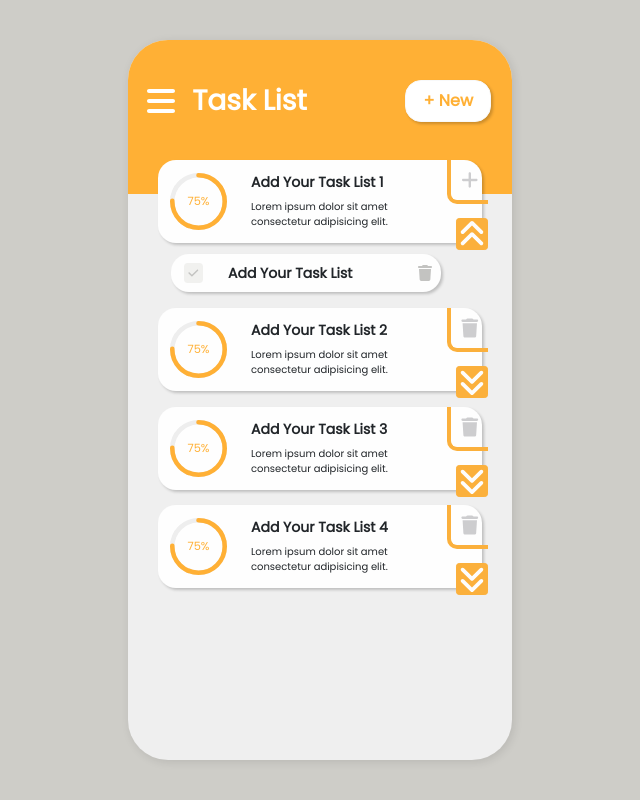
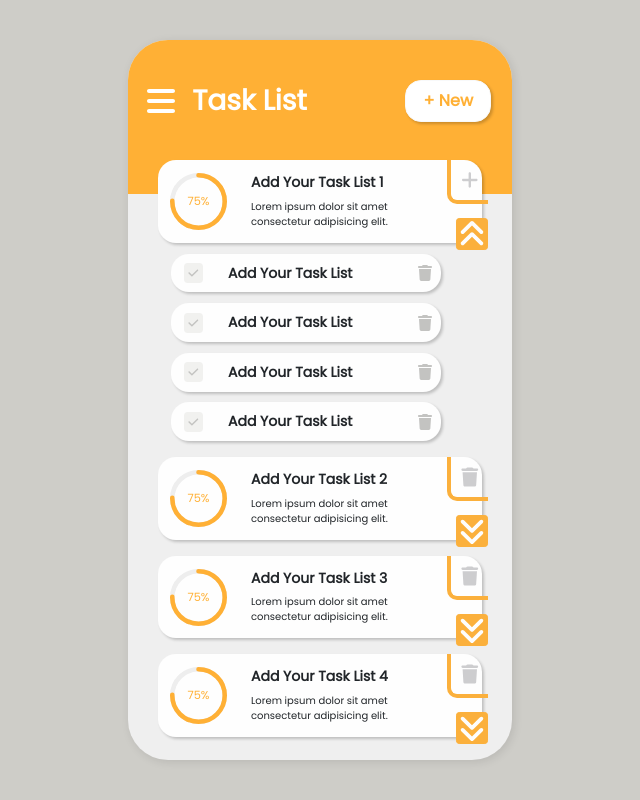
Before and after one commit to isgb/todolistfronted, a React (Vite) app: page / in a window 1280 px wide. Both pictures are taken after a click on the icon 791 px from the left and 234 px from the top of the page. Shown: the whole page, without its empty margins (320-960 px from the left). Built offline with nearby package versions, Linux system fonts and the light colour scheme.

Commit message:
checkbox task

```diff
--- a/public/data/cardsTasks.json
+++ b/public/data/cardsTasks.json
@@ -3,22 +3,66 @@
         {
             "title": "Add Your Task List 1",
             "description": "Lorem ipsum dolor sit amet consectetur adipisicing elit.",
-            "tasks": []
+            "tasks": [
+                {
+                    "description": "Task 1",
+                    "isCompleted":false
+                },
+                {
+                    "description": "Task 2",
+                    "isCompleted":true
+                },
+                {
+                    "description": "Task 3",
+                    "isCompleted":false
+                },
+                {
+                    "description": "Task 4",
+                    "isCompleted":true
+                }
+            ]
         },
         {
             "title": "Add Your Task List 2",
             "description": "Lorem ipsum dolor sit amet consectetur adipisicing elit.",
-            "tasks": []
+            "tasks": [
+                {
+                    "description": "Task 4",
+                    "isCompleted":true
+                }
+            ]
         },
         {
             "title": "Add Your Task List 3",
             "description": "Lorem ipsum dolor sit amet consectetur adipisicing elit.",
-            "tasks": []
+            "tasks": [
+                {
+                    "description": "Task 1",
+                    "isCompleted":false
+                },
+                {
+                    "description": "Task 4",
+                    "isCompleted":true
+                }
+            ]
         },
         {
             "title": "Add Your Task List 4",
             "description": "Lorem ipsum dolor sit amet consectetur adipisicing elit.",
-            "tasks": []
+            "tasks": [
+                {
+                    "description": "Task 1",
+                    "isCompleted":false
+                },
+                {
+                    "description": "Task 3",
+                    "isCompleted":false
+                },
+                {
+                    "description": "Task 4",
+                    "isCompleted":true
+                }
+            ]
         }
     ]
 }
--- a/src/components/CardsList/CardTasks/CardTasks.jsx
+++ b/src/components/CardsList/CardTasks/CardTasks.jsx
@@ -3,10 +3,11 @@ import { CardInformation } from "./CardInformation";
 import { ButtonsCardTask } from "./ButtonsCardTask";
 import { TaskItem } from "./TaskItem/TaskItem";
 import { useHandleIcons } from "../../../hooks/useHandleIcons";
+import { TasksList } from "./TasksList";
 
 export const CardTasks = ({cardTasks}) => {
 
-  const {title,description} = cardTasks;
+  const {title,description, tasks} = cardTasks;
 
   const { iconState, handleChange } = useHandleIcons();
 
@@ -29,7 +30,11 @@ export const CardTasks = ({cardTasks}) => {
       </div>
 
       {/* Lista de tareas */}
-      {iconState.showIconAngle && <TaskItem />}
+      <TasksList
+        iconState={iconState}
+        tasks={tasks}
+      />
+
     </div>
   );
 };
--- a/src/components/CardsList/CardTasks/TaskItem/TaskItem.jsx
+++ b/src/components/CardsList/CardTasks/TaskItem/TaskItem.jsx
@@ -19,7 +19,7 @@ export const TaskItem = () => {
       </div>
 
       <div className="col-8 description-task">
-        <h4 className={iconCheck && 'text-decoration-line-through'}>
+        <h4 className={iconCheck ? 'text-decoration-line-through' : ''}>
           Add Your Task List
         </h4>
       </div>
--- /dev/null
+++ b/src/components/CardsList/CardTasks/TasksList.jsx
@@ -0,0 +1,16 @@
+import { useId } from 'react';
+import { TaskItem } from './TaskItem/TaskItem';
+
+export const TasksList = ({ iconState, tasks }) => {
+  const id = useId();
+
+  return (
+    <>
+      {iconState.showIconAngle && tasks.length > 0 && (
+        tasks.map((task, index) => (
+          <TaskItem key={`${id}-${index}`} task={task} />
+        ))
+      )}
+    </>
+  );
+};
```
